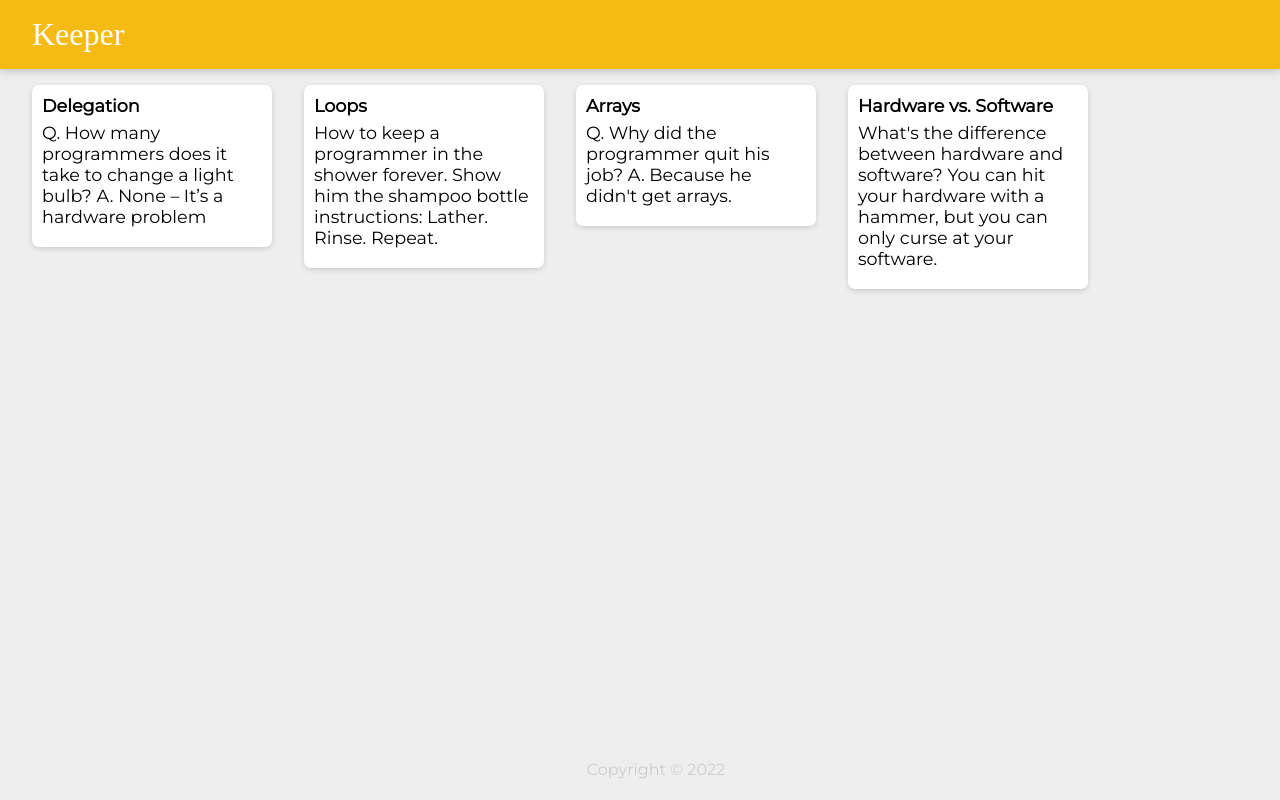
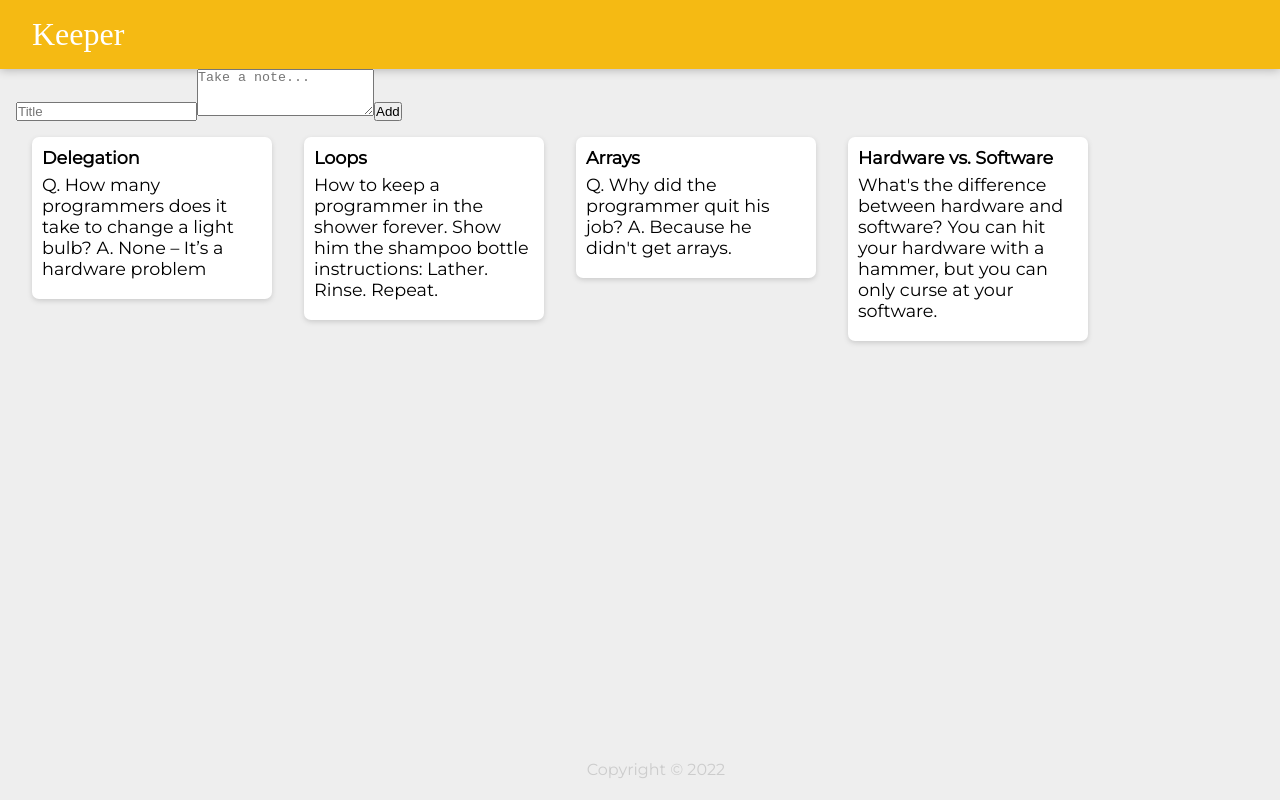
Before and after one commit to AyeshaShaharyar/keeper, a React (Create React App) app: page / in a window 1280 px wide. Built offline with nearby package versions, Linux system fonts and the light colour scheme; a web font is replaced by a local one.

Commit message:
create area to add user inputs

```diff
--- a/src/components/App.js
+++ b/src/components/App.js
@@ -2,12 +2,14 @@
 import Footer from "./Footer";
 import Header from "./Header";
 import Note from "./Note";
+import CreateArea from "./CreateArea";
 import { notes } from "../notes";
 
 export default function App() {
   return (
     <div>
       <Header />
+      <CreateArea />
       {notes.map((noteItem) => (
         <Note
           key={noteItem.key}
--- /dev/null
+++ b/src/components/CreateArea.js
@@ -0,0 +1,15 @@
+import React from "react";
+
+function CreateArea() {
+  return (
+    <div>
+      <form>
+        <input name="title" placeholder="Title" />
+        <textarea name="content" placeholder="Take a note..." rows="3" />
+        <button>Add</button>
+      </form>
+    </div>
+  );
+}
+
+export default CreateArea;
```
